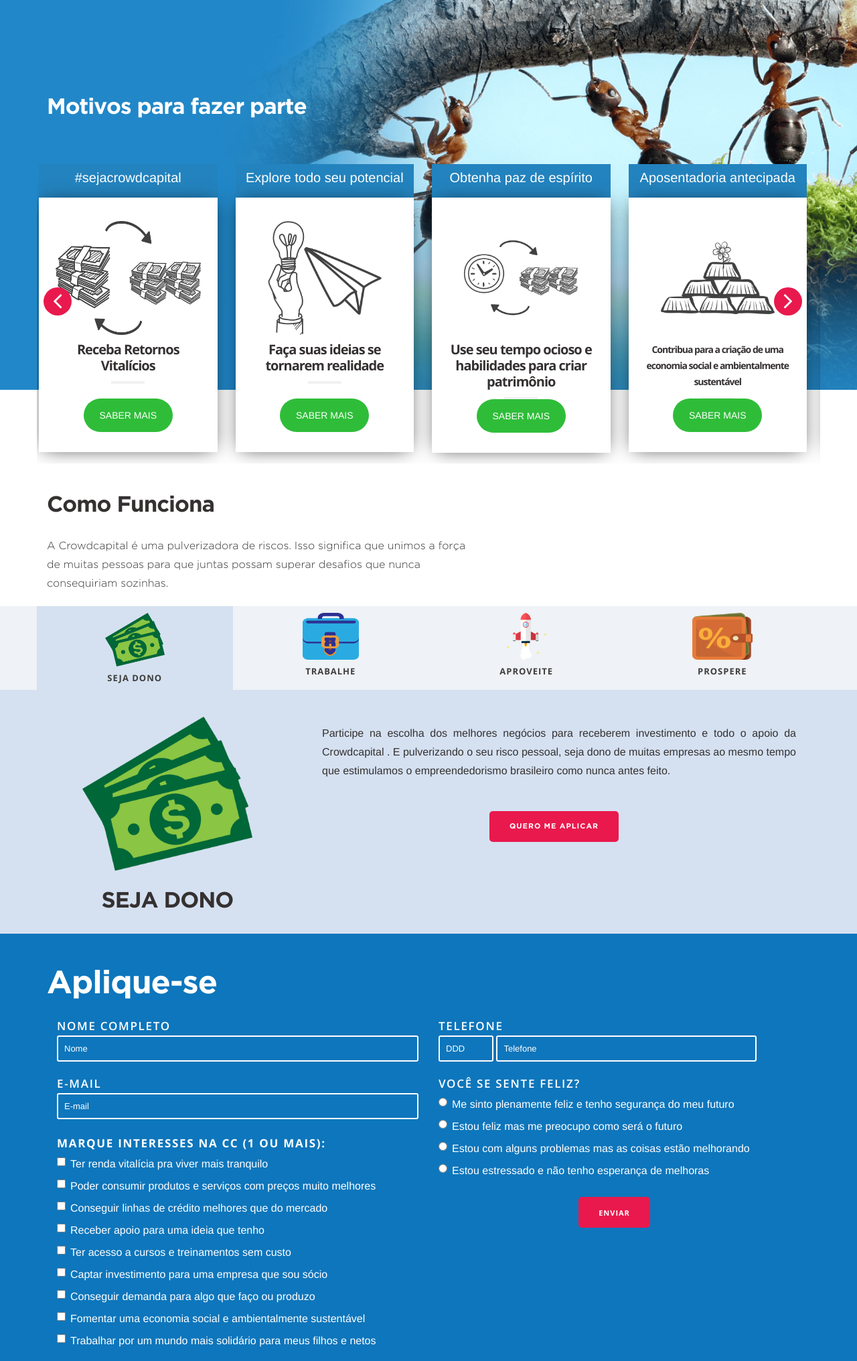
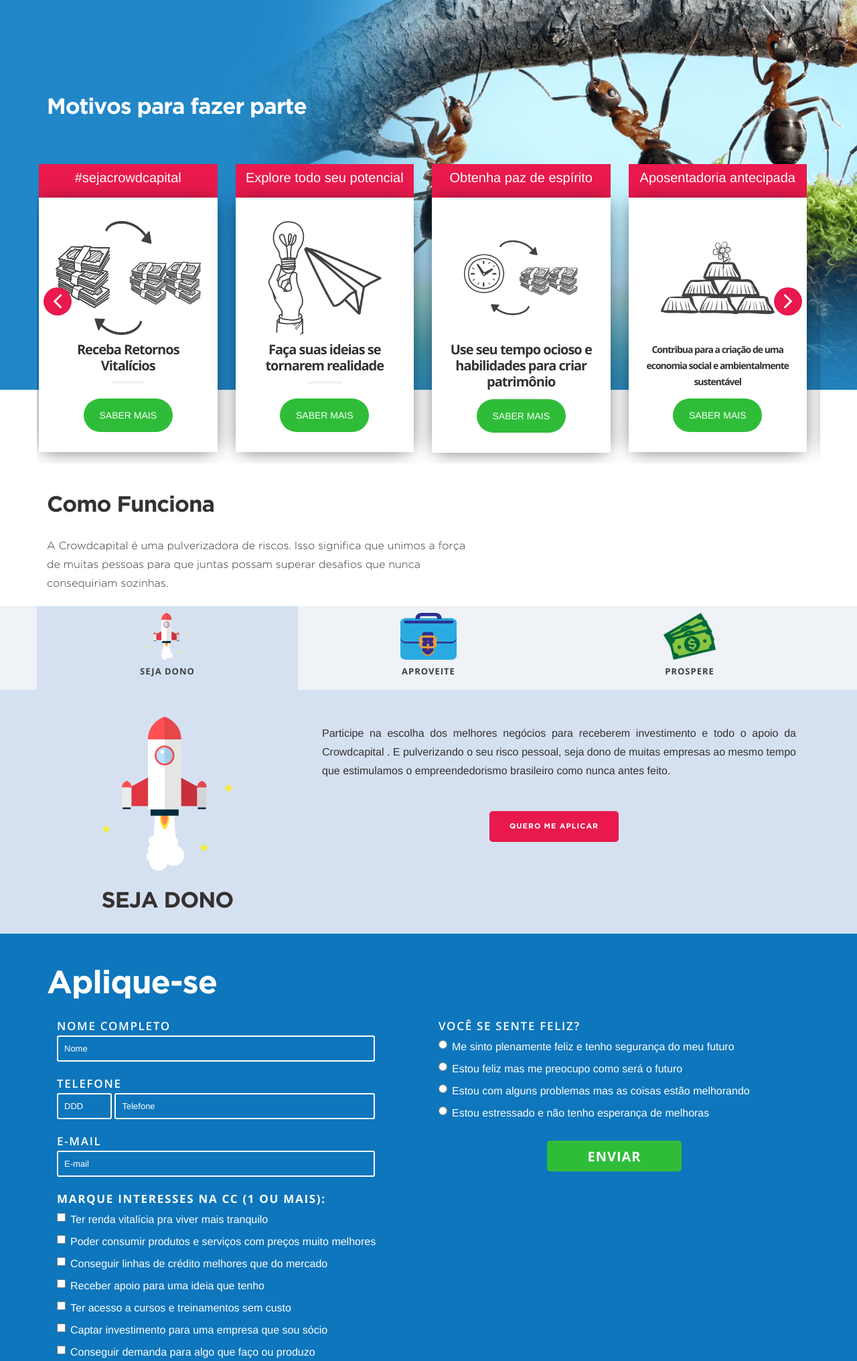
Before and after one commit to jmadruga/crowdcapital, a PHP site: page / in a window 1280 px wide. Shown: the part 391-2423 px from the top of the page at 67% size. Run offline with PHP 8.4, Linux system fonts and the light colour scheme; some web fonts are replaced.

Commit message:
Ajustes abril 2018

```diff
--- a/assets/css/progress.css
+++ b/assets/css/progress.css
@@ -17,6 +17,7 @@
     position: absolute;
     top: 0;
     left: 0;
+    border: 12px #e0e0e0 solid;
 }
 .progress > span{
     width: 50%;
--- a/assets/css/style.css
+++ b/assets/css/style.css
@@ -445,7 +445,7 @@ ul {
 
 .form-control {
     display: inline-block;
-    width: 100%;
+    width: 88%;
     height: 39px;
     padding: 9px;
     font-size: 13px;
@@ -1019,14 +1019,14 @@ nav{
     width: 100%;
 }
 .box_small > .texto_box{
-    text-align: left;
+    text-align: center;
     font-size: 15px;
 }
 .faixa{
     height: 50px;
     margin-left: 13px;
     margin-right: 13px;
-    background-color: #2383be;
+    background-color: #e9194d;
     color:white;
     font-size:20px;
     padding-top: 10px;
--- a/index.php
+++ b/index.php
@@ -192,23 +192,18 @@
     <div style="width: 100%; background-color:#eff2f6;">
         <div class="container">
             <div class="row">
-                <div class="col-md-3 boxes" id="box1_dono" style="text-align:center">
-                    <div><img src="assets/images/icons/money.png" style=" margin-top:10px; height:80px" alt=""
+                <div class="col-md-4 boxes" id="box1_dono" style="text-align:center">
+                    <div><img src="assets/images/icons/ideias.png" style=" margin-top:10px; height:70px" alt=""
                               class="img-responsive  center-block"/></div>
                     <h5>Seja Dono</h5>
                 </div>
-                <div class="col-md-3 boxes" id="box1_trabalhe" style="text-align:center">
+                <div class="col-md-4 boxes" id="box1_aproveite" style="text-align:center">
                     <div><img src="assets/images/icons/vagas.png" style=" margin-top:10px; height:70px" alt=""
-                              class="img-responsive  center-block"/></div>
-                    <h5>Trabalhe</h5>
-                </div>
-                <div class="col-md-3 boxes" id="box1_aproveite" style="text-align:center">
-                    <div><img src="assets/images/icons/ideias.png" style=" margin-top:10px; height:70px" alt=""
                               class="img-responsive  center-block"/></div>
                     <h5>Aproveite</h5>
                 </div>
-                <div class="col-md-3 boxes" id="box1_prospere" style="text-align:center">
-                    <div><img src="assets/images/icons/clube.png" style=" margin-top:10px; height:70px" alt=""
+                <div class="col-md-4 boxes" id="box1_prospere" style="text-align:center">
+                    <div><img src="assets/images/icons/money.png" style=" margin-top:10px; height:70px" alt=""
                               class="img-responsive  center-block"/></div>
                     <h5>Prospere</h5>
                 </div>
@@ -219,7 +214,7 @@
         <div class="container">
             <div class="row" id="box_dono">
                 <div class="col-md-4" style="text-align:center">
-                    <div><img src="assets/images/icons/money.png" style=" margin-top:10px; height:230px" alt=""
+                    <div><img src="assets/images/icons/ideias.png" style=" margin-top:10px; height:230px" alt=""
                               class="img-responsive  center-block"/></div>
                     <br/>
                     <h3 style="font-family:GothamBold;color:#353131">SEJA DONO</h3>
@@ -258,7 +253,7 @@
             </div>
             <div class="row" id="box_aproveite">
                 <div class="col-md-4" style="text-align:center">
-                    <div><img src="assets/images/icons/ideias.png" style=" margin-top:10px; height:230px" alt=""
+                    <div><img src="assets/images/icons/vagas.png" style=" margin-top:10px; height:230px" alt=""
                               class="img-responsive  center-block"/></div>
                     <br/>
                     <h3 style="font-family:GothamBold;color:#353131">Aproveite</h3>
@@ -278,7 +273,7 @@
             </div>
             <div class="row" id="box_prospere">
                 <div class="col-md-4" style="text-align:center">
-                    <div><img src="assets/images/icons/clube.png" style=" margin-top:10px; height:230px" alt=""
+                    <div><img src="assets/images/icons/money.png" style=" margin-top:10px; height:230px" alt=""
                               class="img-responsive  center-block"/></div>
                     <br/>
                     <h3 style="font-family:GothamBold;color:#353131">Prospere</h3>
@@ -313,22 +308,18 @@
                                         <input id="nome" name="nome" type="text" placeholder="Nome"
                                                class="form-control input-md" required="">
                                     </div>
-                                </div>
-                                <div class="col-md-6">
-                                    <div class="form-group">
+                                                    <div class="form-group">
+                                       <div class="form-group">
                                         <label class="control-label" for="telefone">Telefone</label>
                                         <input id="telefone" name="telefone" type="text" placeholder="DDD"
                                                class="form-control input-md" style="width: 82px;">
                                         <input id="telefone" name="telefone" type="text" placeholder="Telefone"
                                                class="form-control input-md" style="width: 72%;"></div>
-                                </div>
-                            </div>
-                            <div class="table-row">
-                                <div class="col-md-6">
-                                    <div class="form-group">
                                         <label class="control-label" for="data">E-mail</label>
                                         <input id="email" name="email" type="text" placeholder="E-mail"
-                                               class="form-control input-md"><br /><br />
+                                               class="form-control input-md">
+                                     </div>
+
                                         <div class="form-group">
                                             <label class="control-label" for="checkboxes"><b>Marque interesses na CC (1 ou
                                                     mais):</b></label>
@@ -396,8 +387,6 @@
                                                 </label>
                                             </div>
                                         </div>
-                                    </div>
-
                                 </div>
                                 <div class="col-md-6">
                                     <div class="form-group" style="color:white">
@@ -431,11 +420,20 @@
                                             </label>
                                         </div>
                                     </div>
+                            </div>
+                            <div class="table-row">
+                                <div class="col-md-6">
+
+                                    </div>
+
+                                </div>
+                                <div class="col-md-6">
+
                                 </div>
                             </div>
                             <div class="form-group" align="center">
                                 <label class="ontrol-label" for="enviar"></label>
-                                <button id="enviar" name="enviar" class="btn btn-pink">Enviar</button>
+                                <button id="enviar" name="enviar" class="btn btn-green" style="width: 201px;font-size: 20px;">Enviar</button>
                             </div>
                         </fieldset>
                     </form>
```
Also changed, not shown: saibamais.php (+15 -16 lines).
